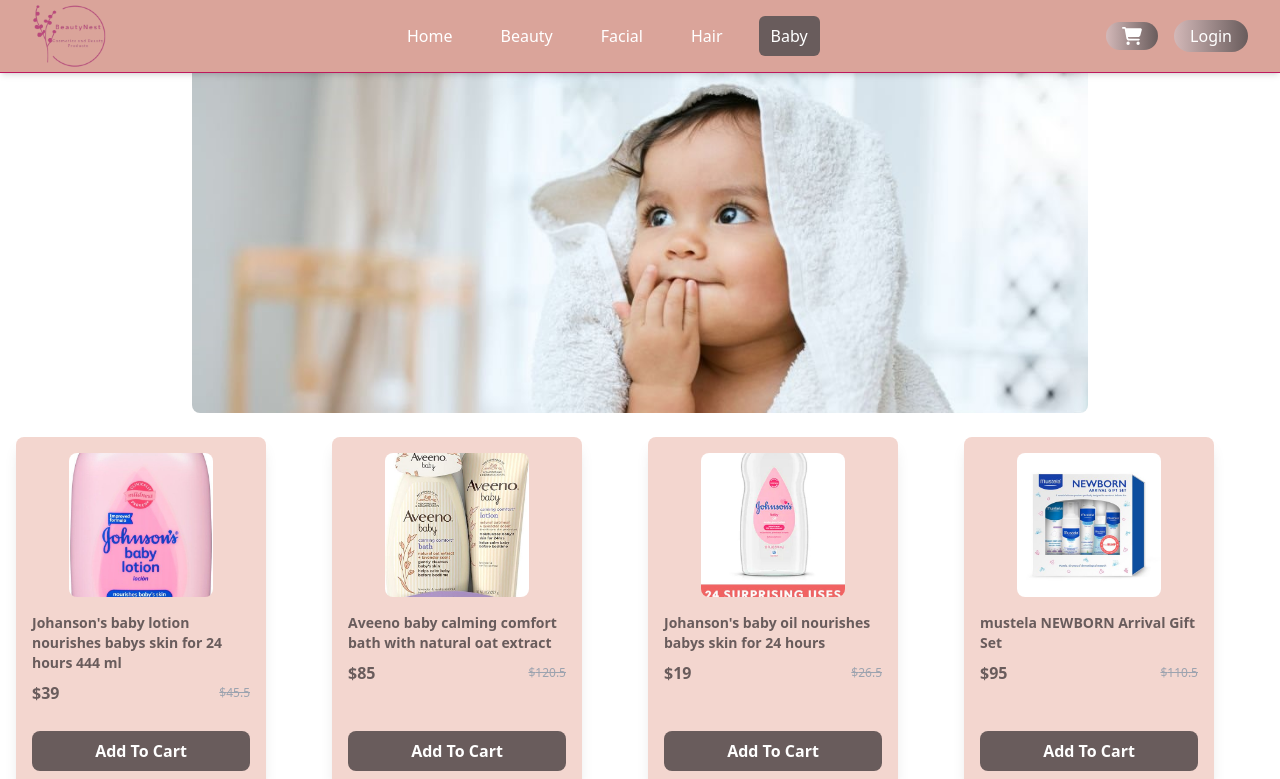
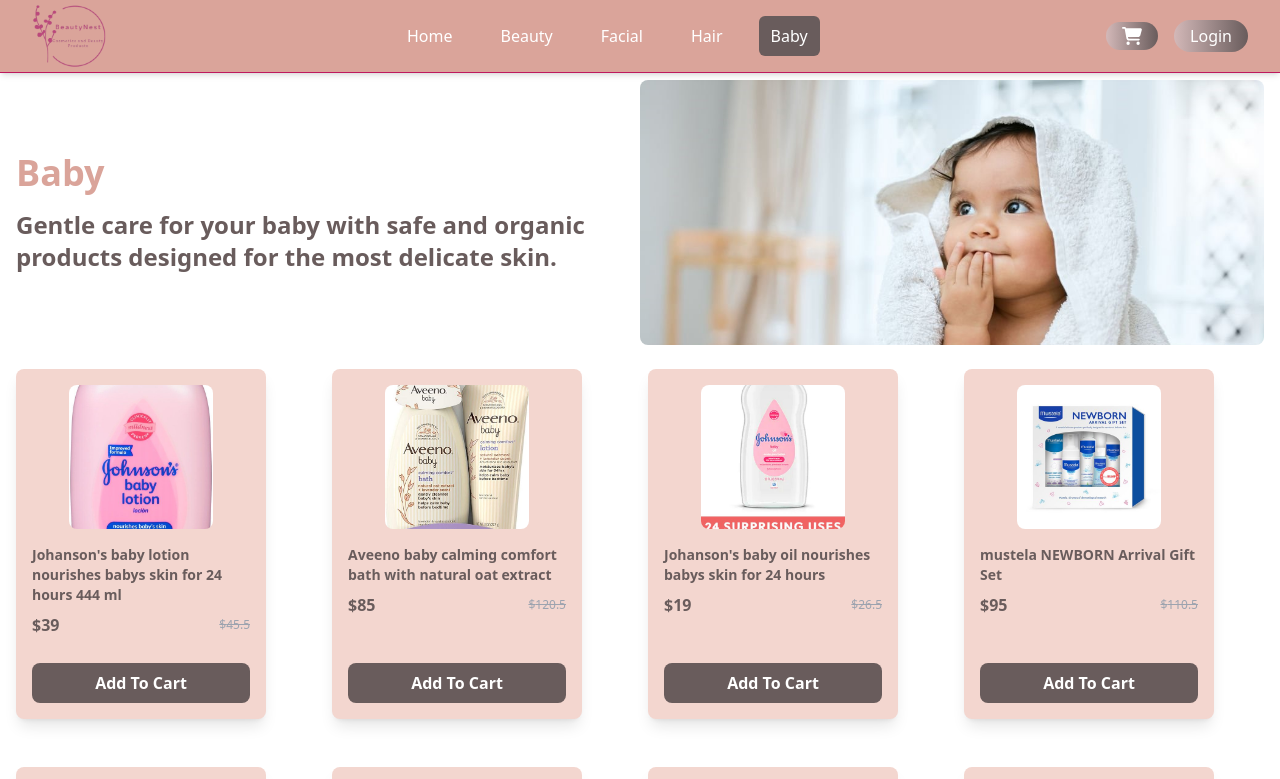
Before and after one commit to Aalaa-Fahim/BeautyNest, a React (Vite) app: page /baby in a window 1280 px wide. Shown: the top 779 px of the page. Built offline with nearby package versions, Linux system fonts and the light colour scheme; no server answers.

Commit message:
adding short description for the 4 categories

```diff
--- a/src/App.jsx
+++ b/src/App.jsx
@@ -30,10 +30,55 @@
         <main className="flex-grow">
           <Routes>
             <Route path='/' element={<Home />} />
-            <Route path='/beauty' element={<StoreCategory banner={beauty_banner} category="beauty" />} />
-            <Route path='/facial' element={<StoreCategory banner={facial_banner} category="facial" />} />
-            <Route path='/hair' element={<StoreCategory banner={hair_banner} category="hair" />} />
-            <Route path='/baby' element={<StoreCategory banner={baby_banner} category="baby" />} />
+
+            {/* Beauty category */}
+            <Route
+              path='/beauty'
+              element={
+                <StoreCategory
+                  banner={beauty_banner}
+                  category="beauty"
+                  description="Explore the best beauty products that enhance your radiance. From skincare to cosmetics, we have it all!"
+                />
+              }
+            />
+
+            {/* Facial category */}
+            <Route
+              path='/facial'
+              element={
+                <StoreCategory
+                  banner={facial_banner}
+                  category="facial"
+                  description="Pamper yourself with premium facial treatments. Our products are designed to give you the glow you deserve."
+                />
+              }
+            />
+
+            {/* Hair category */}
+            <Route
+              path='/hair'
+              element={
+                <StoreCategory
+                  banner={hair_banner}
+                  category="hair"
+                  description="Get the best hair care products to ensure your hair stays healthy, shiny, and strong."
+                />
+              }
+            />
+
+            {/* Baby category */}
+            <Route
+              path='/baby'
+              element={
+                <StoreCategory
+                  banner={baby_banner}
+                  category="baby"
+                  description="Gentle care for your baby with safe and organic products designed for the most delicate skin."
+                />
+              }
+            />
+
             <Route path='/store' element={<Store banner={banner_3} />} />
             <Route path='/product' element={<Product />}>
               <Route path=':productId' element={<Product/>} />
--- a/src/Pages/Cart.jsx
+++ b/src/Pages/Cart.jsx
@@ -62,7 +62,7 @@
 
           {/* If no items in the cart */}
           {Object.keys(cartItems).every((key) => cartItems[key] === 0) && (
-            <p className="text-center mt-4 text-secondary">Your cart is empty. <Link to="/" className="text-goldenPink">Shop now</Link>.</p>
+            <p className="text-center mt-4 text-secondary">Your cart is empty. <Link to="/store" className="text-goldenPink">Shop now</Link>.</p>
           )}
         </div>
 
--- a/src/Pages/StoreCategory.jsx
+++ b/src/Pages/StoreCategory.jsx
@@ -6,16 +6,26 @@
   const { all_data_product } = useContext(StoreContext);
 
   return (
-    <div className='container mx-auto px-4 py-8'>
-      <div className='max-w-4xl mx-auto mb-6'>
-        <img
-          src={props.banner}
-          alt='category banner'
-          className='w-full h-auto object-cover rounded-lg'
-          style={{ maxHeight: '400px' }}
-        />
+    <div className='container mx-auto px-4 py-12' style={{ paddingTop: '80px' }}>
+      <div className="flex flex-col md:flex-row items-center justify-between mb-6">
+        {/* Paragraph section */}
+        <div className="md:w-1/2 text-left">
+          <h1 className="text-4xl font-bold capitalize" style={{ color: '#daa49a' }}>{props.category}</h1>
+          <p className="mt-4 text-2xl font-bold" style={{ color: '#695c5c' }}>{props.description}</p>
+        </div>
+
+        {/* Image section */}
+        <div className="md:w-1/2">
+          <img
+            src={props.banner}
+            alt={`${props.category} Banner`}
+            className='w-full h-auto object-cover rounded-lg'
+            style={{ maxHeight: '600px' }}
+          />
+        </div>
       </div>
 
+      {/* Products Grid */}
       <div className='grid grid-cols-2 sm:grid-cols-3 md:grid-cols-4 gap-4 mx-auto max-w-screen-xl'>
         {all_data_product.map((item, index) => {
           if (props.category === item.category) {
```
